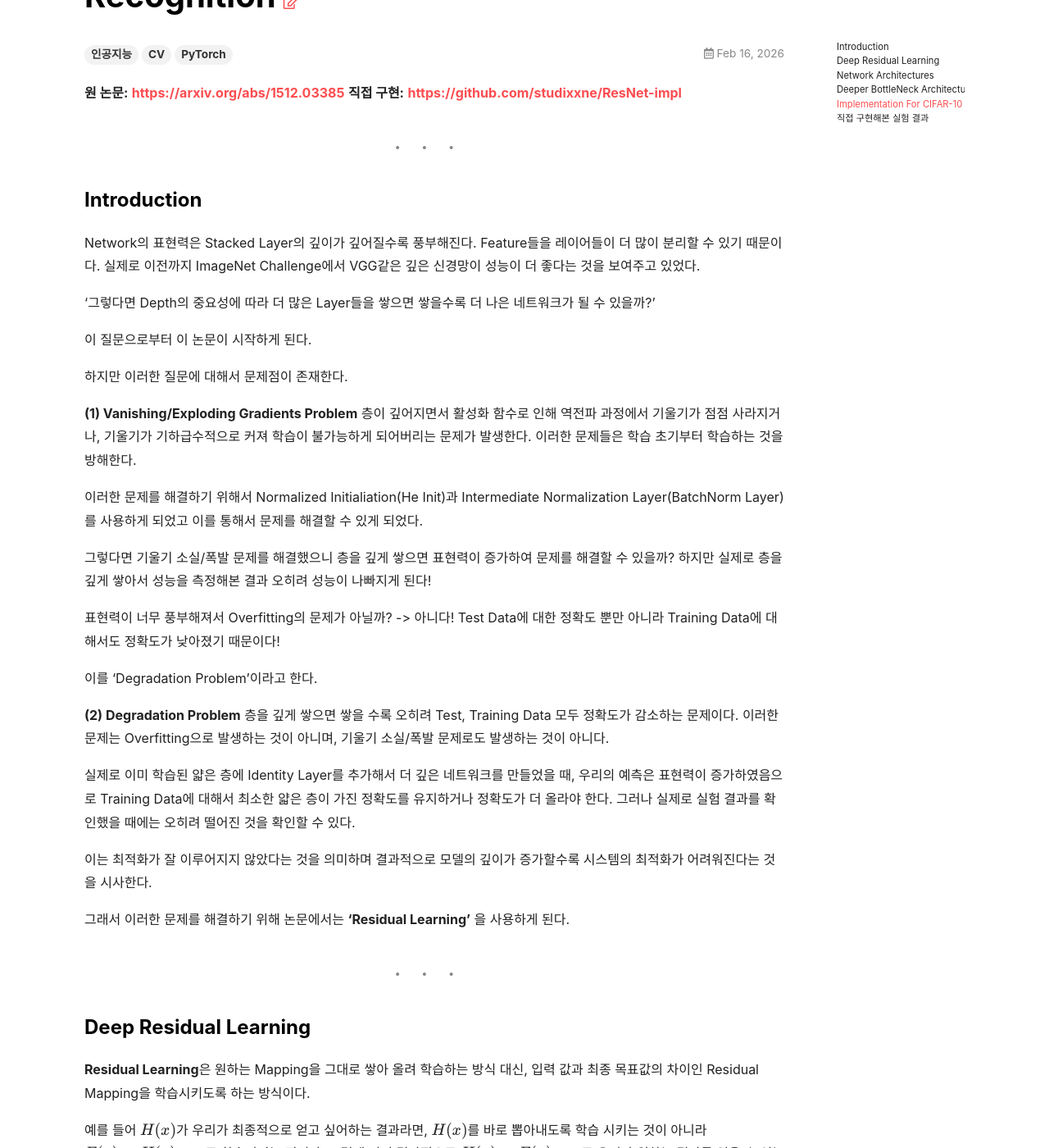
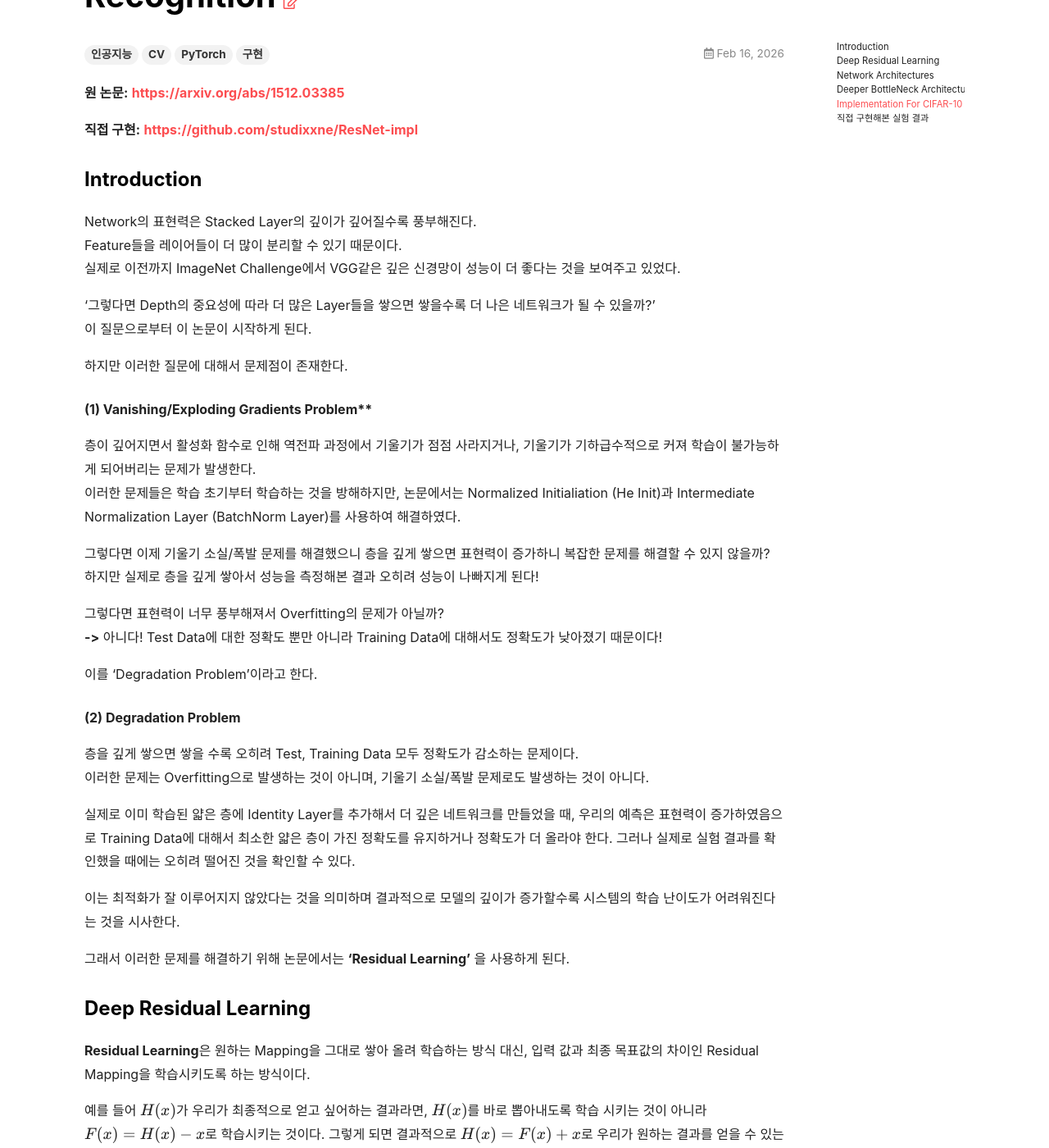
Before and after one commit to studixxne/studixxne.github.io, a Jekyll site: the page built from _posts/2026/2026-02-16-resnet-review.md, in a window 1280 px wide and 1400 px high, scrolled down 229 px. Shown: the whole window at 82% size. Built offline with Jekyll 4.4.1, drawn with Linux system fonts in a browser that asks for light colours; nearby versions of some CDN libraries; formulas are drawn with MathJax 3; comment, search, counter and statistics services are not loaded; some of the changed text lies outside the part shown.

Commit message:
setting update

```diff
--- a/_config.yml
+++ b/_config.yml
@@ -72,9 +72,10 @@ paths:
 ##############################
 ## excerpt
 excerpt_separator: <!--more-->
+excerpt_type: html
 
 ## license
-license: CC-BY-NC-4.0 # "CC-BY-4.0", "CC-BY-SA-4.0", "CC-BY-NC-4.0", "CC-BY-ND-4.0"
+license:  # "CC-BY-4.0", "CC-BY-SA-4.0", "CC-BY-NC-4.0", "CC-BY-ND-4.0"
 
 ## TOC
 toc:
@@ -118,7 +119,7 @@ sharing:
 ## => Comments
 ##############################
 comments:
-  provider: "utterances" # false (default), "disqus", "gitalk", "valine", "custom"
+  provider: "custom" # false (default), "disqus", "gitalk", "valine", "custom"
 
   utterances:
     repo: "studixxne/studixxne.github.io"
--- a/_includes/comments-providers/custom.html
+++ b/_includes/comments-providers/custom.html
@@ -1,3 +1,3 @@
 <!-- start custom comments snippet -->
-
+{% include comments-providers/utterances.html %}
 <!-- end custom comments snippet -->
--- /dev/null
+++ b/_includes/comments-providers/utterances.html
@@ -0,0 +1,10 @@
+<script src="https://utteranc.es/client.js"
+        repo="{{ site.utterances.repo }}"
+        issue-term="{{ site.utterances.issue_term }}"
+        {%- if site.utterances.label -%}
+        label="{{ site.utterances.label }}"
+        {%- endif -%}
+        theme="{{ site.utterances.theme }}"
+        crossorigin="anonymous"
+        async>
+</script>
--- a/_posts/2026/2026-02-16-resnet-review.md
+++ b/_posts/2026/2026-02-16-resnet-review.md
@@ -1,53 +1,48 @@
 ---
 title: "[논문 리뷰] Deep Residual Learning for Image Recognition"
-categories: Paper Review
-tags: 인공지능 CV PyTorch
+category: Paper Review
+tags: 인공지능 CV PyTorch 구현
 comments: true
 ---
 
 **원 논문:** <https://arxiv.org/abs/1512.03385>
+
 **직접 구현:** <https://github.com/studixxne/ResNet-impl>
 
----
 
 ### Introduction
 Network의 표현력은 Stacked Layer의 깊이가 깊어질수록 풍부해진다.
-Feature들을 레이어들이 더 많이 분리할 수 있기 때문이다.
-실제로 이전까지 ImageNet Challenge에서 VGG같은 깊은 신경망이 성능이 더 좋다는 것을 보여주고 있었다.
+ Feature들을 레이어들이 더 많이 분리할 수 있기 때문이다.
+ 실제로 이전까지 ImageNet Challenge에서 VGG같은 깊은 신경망이 성능이 더 좋다는 것을 보여주고 있었다.
 
 '그렇다면 Depth의 중요성에 따라 더 많은 Layer들을 쌓으면 쌓을수록 더 나은 네트워크가 될 수 있을까?'
-
 이 질문으로부터 이 논문이 시작하게 된다.
 
 하지만 이러한 질문에 대해서 문제점이 존재한다.
 
-**(1) Vanishing/Exploding Gradients Problem**
-층이 깊어지면서 활성화 함수로 인해 역전파 과정에서 기울기가 점점 사라지거나,
-기울기가 기하급수적으로 커져 학습이 불가능하게 되어버리는 문제가 발생한다.
-이러한 문제들은 학습 초기부터 학습하는 것을 방해한다.
+##### (1) Vanishing/Exploding Gradients Problem**
 
-이러한 문제를 해결하기 위해서 Normalized Initialiation(He Init)과 Intermediate Normalization Layer(BatchNorm Layer)를 사용하게 되었고 이를 통해서 문제를 해결할 수 있게 되었다.
+층이 깊어지면서 활성화 함수로 인해 역전파 과정에서 기울기가 점점 사라지거나, 기울기가 기하급수적으로 커져 학습이 불가능하게 되어버리는 문제가 발생한다.
+이러한 문제들은 학습 초기부터 학습하는 것을 방해하지만, 논문에서는 Normalized Initialiation (He Init)과 Intermediate Normalization Layer (BatchNorm Layer)를 사용하여 해결하였다.
 
-그렇다면 기울기 소실/폭발 문제를 해결했으니 층을 깊게 쌓으면 표현력이 증가하여 문제를 해결할 수 있을까?
+그렇다면 이제 기울기 소실/폭발 문제를 해결했으니 층을 깊게 쌓으면 표현력이 증가하니 복잡한 문제를 해결할 수 있지 않을까?
 하지만 실제로 층을 깊게 쌓아서 성능을 측정해본 결과 오히려 성능이 나빠지게 된다!
 
-표현력이 너무 풍부해져서 Overfitting의 문제가 아닐까?
--> 아니다! Test Data에 대한 정확도 뿐만 아니라 Training Data에 대해서도 정확도가 낮아졌기 때문이다!
+그렇다면 표현력이 너무 풍부해져서 Overfitting의 문제가 아닐까?
+**->** 아니다! Test Data에 대한 정확도 뿐만 아니라 Training Data에 대해서도 정확도가 낮아졌기 때문이다!
 
 이를 'Degradation Problem'이라고 한다.
 
-**(2) Degradation Problem**
+##### (2) Degradation Problem
+
 층을 깊게 쌓으면 쌓을 수록 오히려 Test, Training Data 모두 정확도가 감소하는 문제이다.
 이러한 문제는 Overfitting으로 발생하는 것이 아니며, 기울기 소실/폭발 문제로도 발생하는 것이 아니다.
 
 실제로 이미 학습된 얇은 층에 Identity Layer를 추가해서 더 깊은 네트워크를 만들었을 때, 우리의 예측은 표현력이 증가하였음으로 Training Data에 대해서 최소한 얇은 층이 가진 정확도를 유지하거나 정확도가 더 올라야 한다. 그러나 실제로 실험 결과를 확인했을 때에는 오히려 떨어진 것을 확인할 수 있다.
 
-이는 최적화가 잘 이루어지지 않았다는 것을 의미하며 결과적으로 모델의 깊이가 증가할수록 시스템의 최적화가 어려워진다는 것을 시사한다.
+이는 최적화가 잘 이루어지지 않았다는 것을 의미하며 결과적으로 모델의 깊이가 증가할수록 시스템의 학습 난이도가 어려워진다는 것을 시사한다.
 
 그래서 이러한 문제를 해결하기 위해 논문에서는 **'Residual Learning'** 을 사용하게 된다.
-
-
----
 
 
 ### Deep Residual Learning
@@ -62,7 +57,7 @@ Feature들을 레이어들이 더 많이 분리할 수 있기 때문이다.
 
 $H(x)$를 유지하기 위해 여러 개의 파라미터를 최적화시키는 것 보단 단순히 $F(x)$를 0으로 최적화시키는 것이 학습에 훨씬 유리할 것이다. 이는 Residual 방식이 더 효율적인 것을 보여주는 예시이다.
 
-돌아와서, 결론적으로 얻고자 하는 $H(x)$는 $F(x) + x$로 얻을  수 있다.
+돌아와서, 결론적으로 얻고자 하는 $H(x)$는 $F(x) + x$로 얻을 수 있다.
 이 때 $x$를 더하는 과정은 어떻게 구현할 수 있을까?
 
 이는 **"Shortcut Connections"** 으로 구현할 수 있다.
@@ -81,7 +76,6 @@ $H(x)$를 유지하기 위해 여러 개의 파라미터를 최적화시키는
 
 여기서 Shortcut Connection을 전체적인 네트워크 구조에서 좀 더 직관적으로 본다면, 여러 개의 네트워크가 모여서 하나의 새로운 네트워크가 될 때, 작은 Network들이 하나의 Network로 Degradation 문제 없이 잘 합쳐지도록 하는 역할을 한다고 이해를 하면 더 좋을 것 같다.
 
----
 
 ### Network Architectures
 ![Networks](/post_image/2026/0216/figure2.png)
@@ -90,9 +84,11 @@ $H(x)$를 유지하기 위해 여러 개의 파라미터를 최적화시키는
 여기서 ResNet은 PlainNet에 Shortcut Connections을 추가한 네트워크이다.
 PlainNet과 ResNet의 성능 비교를 통해 Residual Learning이 얼마나 성능이 좋은지 확인해보자.
 
+
 ![Compare](/post_image/2026/0216/figure3.png)
 
 ![Table](/post_image/2026/0216/figure4.png)
+
 
 ImageNet에 대한 실험 결과
 
@@ -105,7 +101,6 @@ Residual Learning이 Degradation Problem을 해결하고 층이 깊어질 수록
 
 또한 동일한 깊이더라도 ResNet이 PlainNet보다 더 빠른 학습 속도를 보여주는 것을 확인할 수 있다.
 
----
 
 ### Deeper BottleNeck Architectures
 층이 너무 깊어진 경우에는 연산량이 매우 많아져서 Training Time이 매우 길어질 수 있다.
@@ -113,11 +108,11 @@ Residual Learning이 Degradation Problem을 해결하고 층이 깊어질 수록
 
 ![BottleNeck](/post_image/2026/0216/figure5.png)
 
-BottleNeck Block의 경우 층이 깊어질 경우 연산량을 줄이기 위해 1\*1 Conv를 통해 차원을 줄이고 연산 후에 다시 증폭하는 과정을 포함했다. 그리고 3\*3 Conv 연산을 한 번만 수행한다.
+BottleNeck Block의 경우 층이 깊어질 경우 연산량을 줄이기 위해 1\*1 Conv를 통해 차원을 줄이고 연산 후에 다시 증폭하는 과정을 포함했다.
+그리고 3\*3 Conv 연산을 한 번만 수행한다.
 
 결과적으로 3\*3 Conv의 개수가 줄어들어 학습해야 하는 파라미터가 줄어드므로 Basic Block보다 더 적은 연산으로 학습을 진행할 수 있다.
 
----
 
 ### Implementation For CIFAR-10
 
@@ -244,9 +239,6 @@ Input Shape (3, 32, 32)에서 (16, 32, 32) -> (32, 16, 16) -> (64, 8, 8) -> (64,
 가중치 초기화는 He Initialization으로 하였다.
 
 
----
-
-
 ### 직접 구현해본 실험 결과
 ##### Test Error(%)
 ![PlainNet_Compare](/post_image/2026/0216/figure6.png)
```
